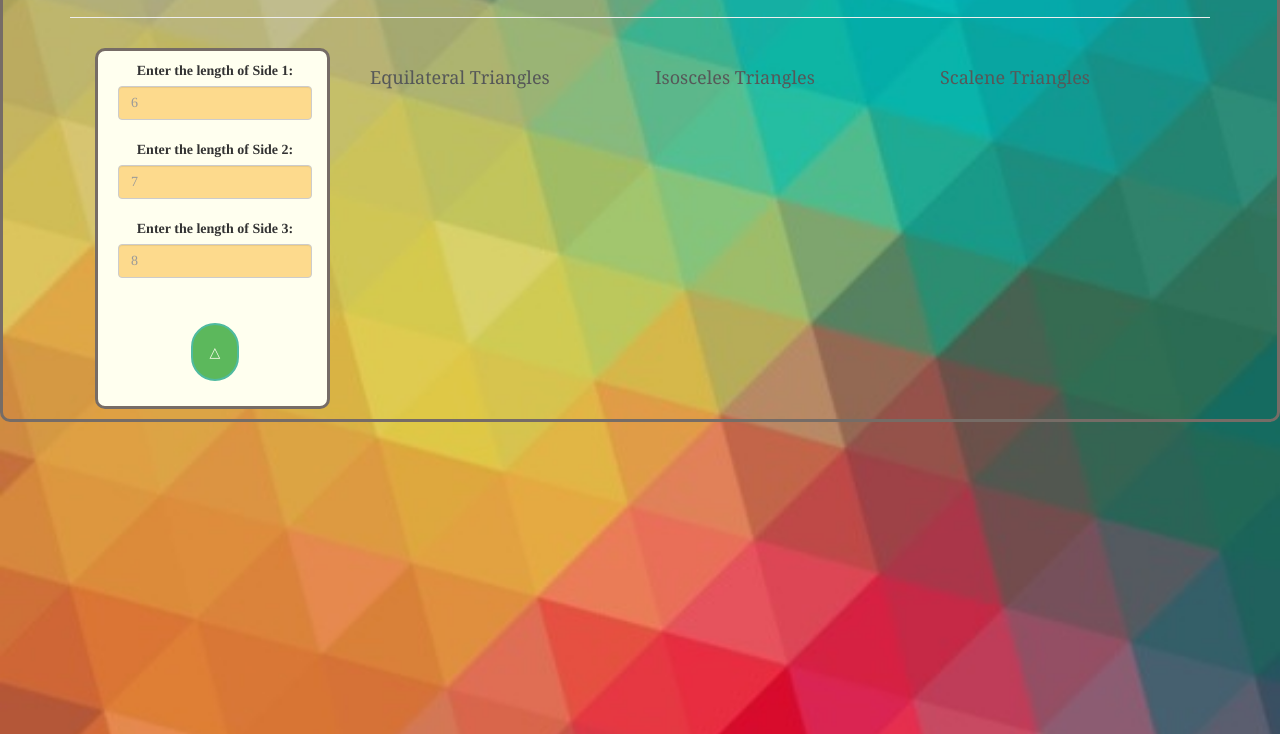
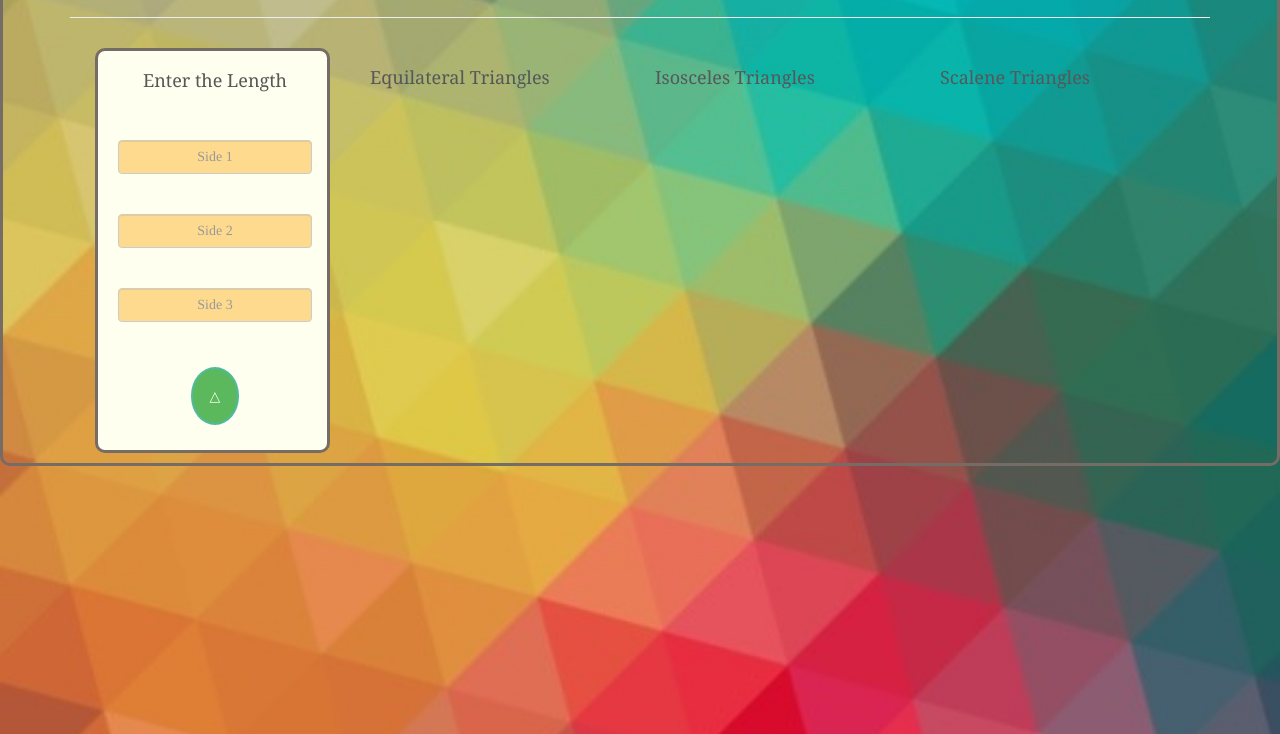
Before and after one commit to j6turner/triangle, a plain HTML site: page index.html in a window 1280 px wide. Shown: the part 66-800 px from the top of the page. Drawn offline with nearby package versions, Linux system fonts and the light colour scheme.

Commit message:
Adjust alignment.

```diff
--- a/index.html
+++ b/index.html
@@ -20,14 +20,16 @@
         <div class="col-md-3">
           <form id="triangle">
             <div class="form-group">
-                <label for="a">Enter the length of Side 1:</label>
-                <input id="a" type="text" class="form-control" placeholder="6">
+            <h4>Enter the Length</h4>
               <br >
-                <label for="b">Enter the length of Side 2:</label>
-                <input id="b" type="text" class="form-control" placeholder="7">
+                <label for="a"></label>
+                <input id="a" type="text" class="form-control" placeholder="Side 1">
               <br >
-                <label for="c">Enter the length of Side 3:</label>
-                <input id="c" type="text" class="form-control" placeholder="8">
+                <label for="b"></label>
+                <input id="b" type="text" class="form-control" placeholder="Side 2">
+              <br >
+                <label for="c"></label>
+                <input id="c" type="text" class="form-control" placeholder="Side 3">
             </div>
               <br >
               <button type="submit" class="btn btn-success">&#9651</button>
@@ -41,7 +43,7 @@
 
         <div class="col-md-3">
           <div id="equilateral">
-          <h4> Equilateral Triangles</h4>
+          <h4>Equilateral Triangles</h4>
             <ul>
               <h5><span class="equilateral"></span></h5>
             </ul>
@@ -50,7 +52,7 @@
 
         <div class="col-md-3">
           <div id="isosceles">
-          <h4> Isosceles Triangles</h4>
+          <h4>Isosceles Triangles</h4>
             <ul>
               <h5><span class="isosceles"></span></h5>
             </ul>
--- a/public/css/styles.css
+++ b/public/css/styles.css
@@ -7,7 +7,6 @@ body {
   opacity: 1.4;
   border: 3px solid #766C66;
   border-radius: 10px;
-  text-align: justify;
   font-family: Times, Helvetica;
   background-color: #BCC0BC;
 }
@@ -48,7 +47,7 @@ h6 {
   color: #FFFFEF;d
   text-align: center;
   border: 2px solid #4FBAA0;
-  border-radius: 25px;
+  border-radius: 50%;
   padding: 17px;
   margin: 10px;
 }
@@ -57,7 +56,14 @@ h6 {
   background-color: #4FBAA0;
   color: #E8FD8D;
   border: 2px solid #E8FD8D;
+  border-radius: 50%;
+  padding: 17px;
+  margin: 10px;
   cursor: grabbing;
+}
+
+.form-control {
+  text-align: center;
 }
 
 .left {
```
Also changed, not shown: 1 other file.
